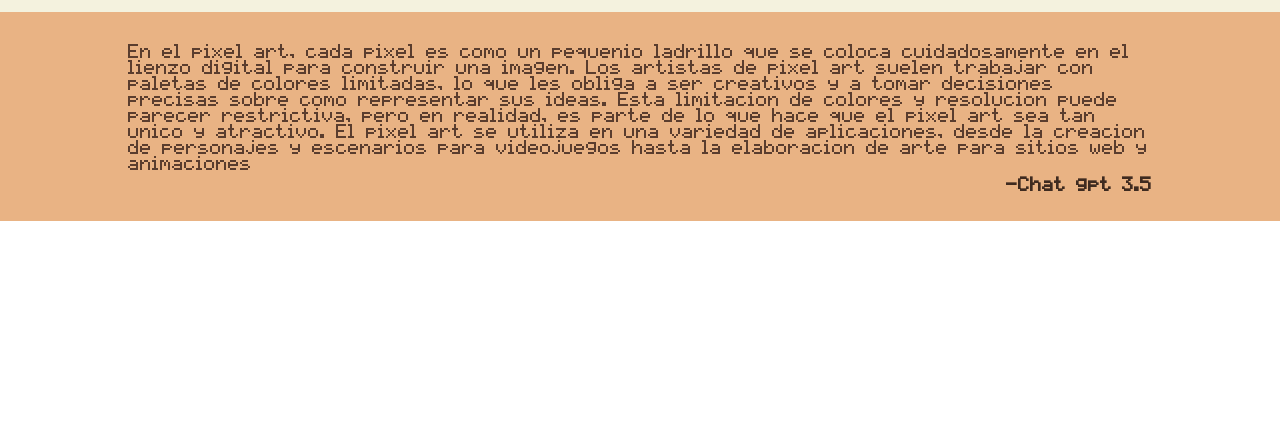
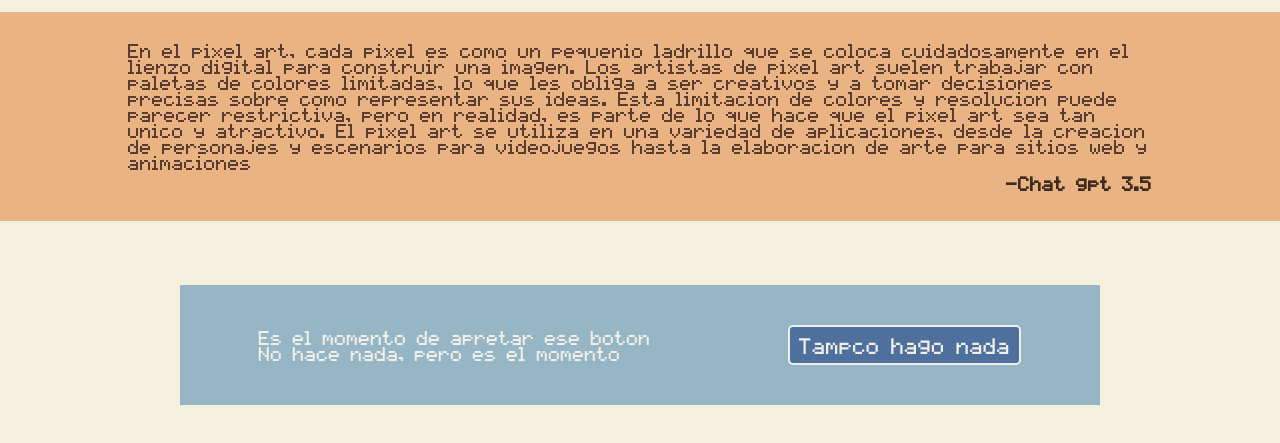
Before and after one commit to Mathias-Albernaz/landingpage, a plain HTML site: page index.html in a window 1280 px wide. Shown: the part 973-1416 px from the top of the page. Before the commit the page ends 1194 px from the top, so only its background shows below. Drawn offline with Linux system fonts and the light colour scheme.

Commit message:
se completa el cuadrante 4

```diff
--- a/estilo.css
+++ b/estilo.css
@@ -176,6 +176,41 @@ img{
 
 .contenedor-4 {
       background-color: #F4F2DE;
+      justify-content: center;
+      align-items: center;
+      min-height: fit-content;
+      padding-left: 10%;
+      padding-right: 10%;
+      padding-top: 5%;
+      padding-bottom: 5%;
+}
+
+.sub-contenedor-4 {
+      display:flex;
+      background-color: #96B6C5;
+      color: #F1F0E8;
+      height: 100PX;
+      width: 900PX;
+      align-items: center;
+      justify-content: space-around;
+      padding: 1%;
+}
+
+.texto4 {
+      display: flex;
+      flex-direction: column;
+}
+
+.texto4-2 {
+      font-size: ;
+}
+
+.boton4 {
+      display: flex;
+      font-size: 18px;
+      padding: 1%;
+      border-radius: 5px;
+      align-items: center;
 }
 
 .footer {
--- a/index.html
+++ b/index.html
@@ -58,7 +58,13 @@
         </div>
     </div>
     <div class="contenedor-4">
-        <div class="sub-contenedor-4"></div>
+        <div class="sub-contenedor-4">
+            <div class="texto4">
+                <div class="texto4-1">Es el momento de apretar ese boton</div>
+                <div class="texto4-2">No hace nada, pero es el momento</div>
+            </div>
+            <button class="boton4">Tampco hago nada</button>
+        </div>
     </div>
     <div class="footer"></div>
 
```
